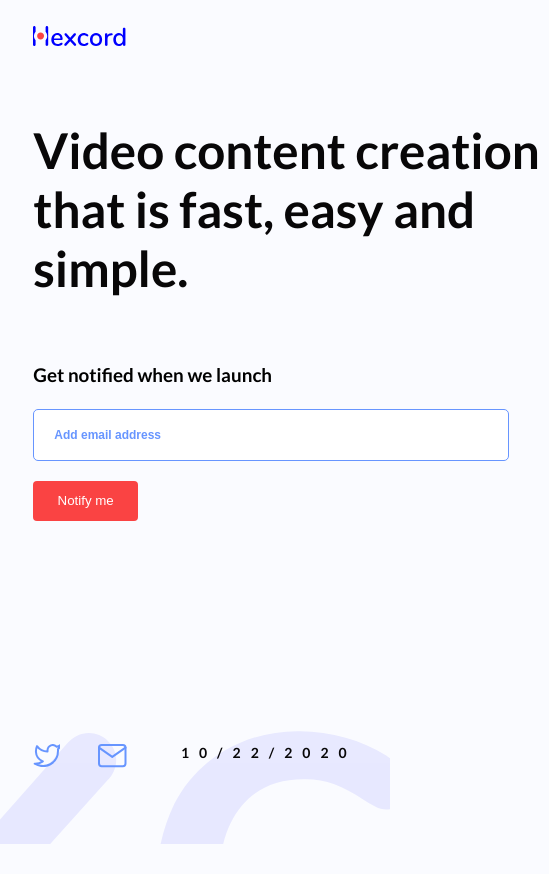
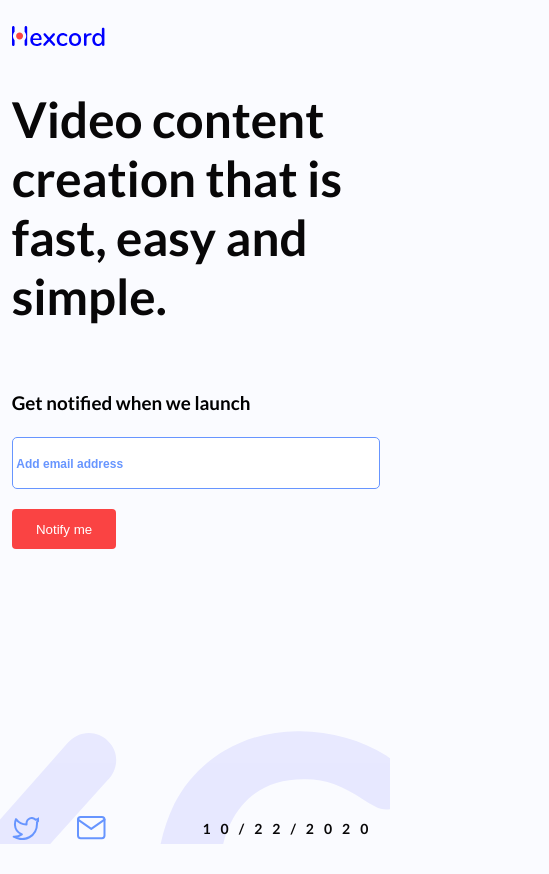
Before and after one commit to grantfayvor/hexcord-website, a React (Create React App) app: page / in a window 390 px wide. Shown: the whole page, 549 px wide, since content can reach past the window. Before the commit the page ends 844 px from the top, so only its background shows below. Built offline with nearby package versions, Linux system fonts and the light colour scheme.

Commit message:
styling for mobile

```diff
--- a/src/coming_soon/Index.js
+++ b/src/coming_soon/Index.js
@@ -11,7 +11,7 @@ const ComingSoon = props => {
         <h3 className="message">Get notified when we launch</h3>
         <form>
           <div className="form__body">
-            <input type="text" value={email} onChange={setEmail} className="default__input" placeholder="Add email address" />
+            <input type="text" value={email} onChange={e => setEmail(e.target.value)} className="default__input" placeholder="Add email address" />
           </div>
           <div>
             <button type="submit" className="primary__button">Notify me</button>
--- a/src/index.css
+++ b/src/index.css
@@ -176,3 +176,38 @@ button {
     font-size: 24px;
   }
 }
+
+@media (max-width: 600px) {
+  .main__header, .main__container {
+    width: 94%;
+    margin: 0 3%;
+  }
+
+  .coming__soon {
+    width: 100%;
+  }
+
+  .coming__soon>form {
+    width: 100%;
+  }
+
+  .default__input {
+    padding: 0 1%;
+    width: 98%;
+  }
+
+  .main__footer {
+    padding-bottom: 0px;
+    width: 94%;
+    margin: 0 3%;
+    line-height: 5;
+  }
+
+  .coming__soon__heading {
+    margin-top: 10px;
+  }
+
+  .timestamp {
+    line-height: inherit;
+  }
+}
```
